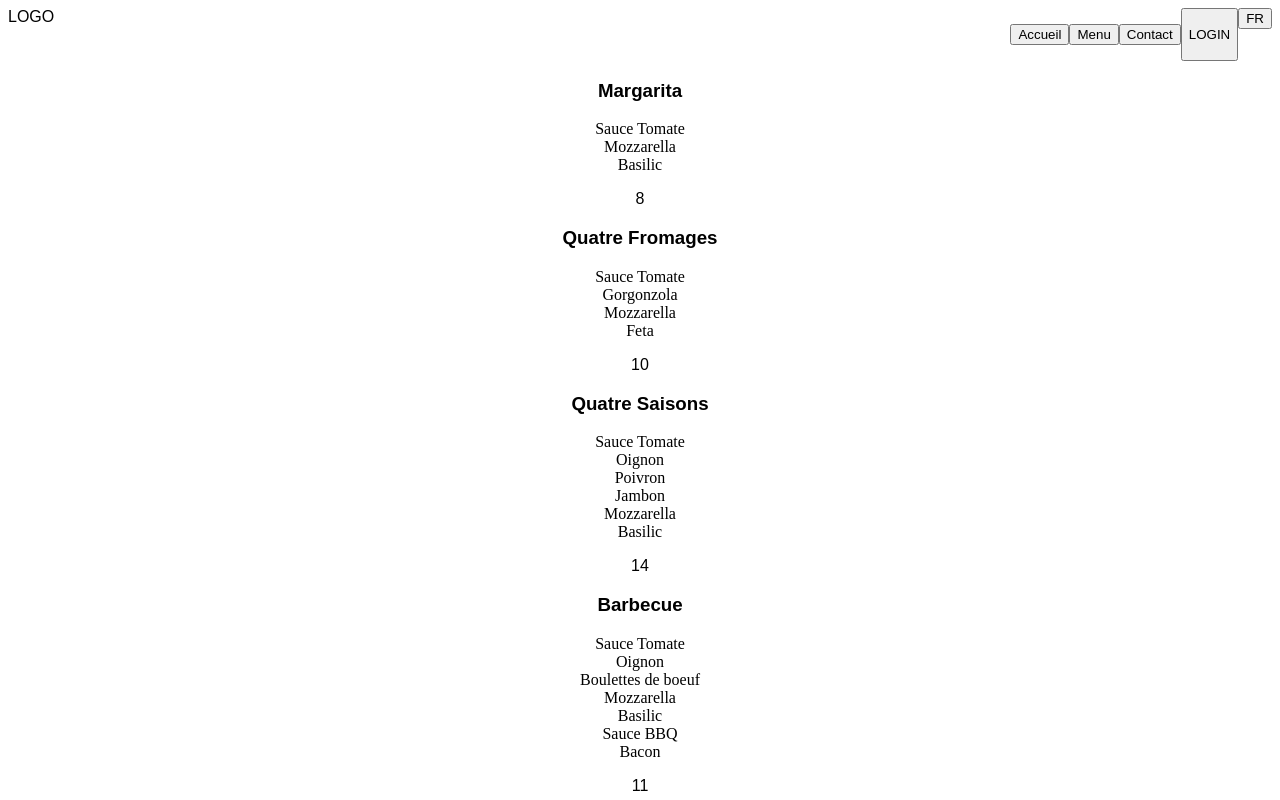
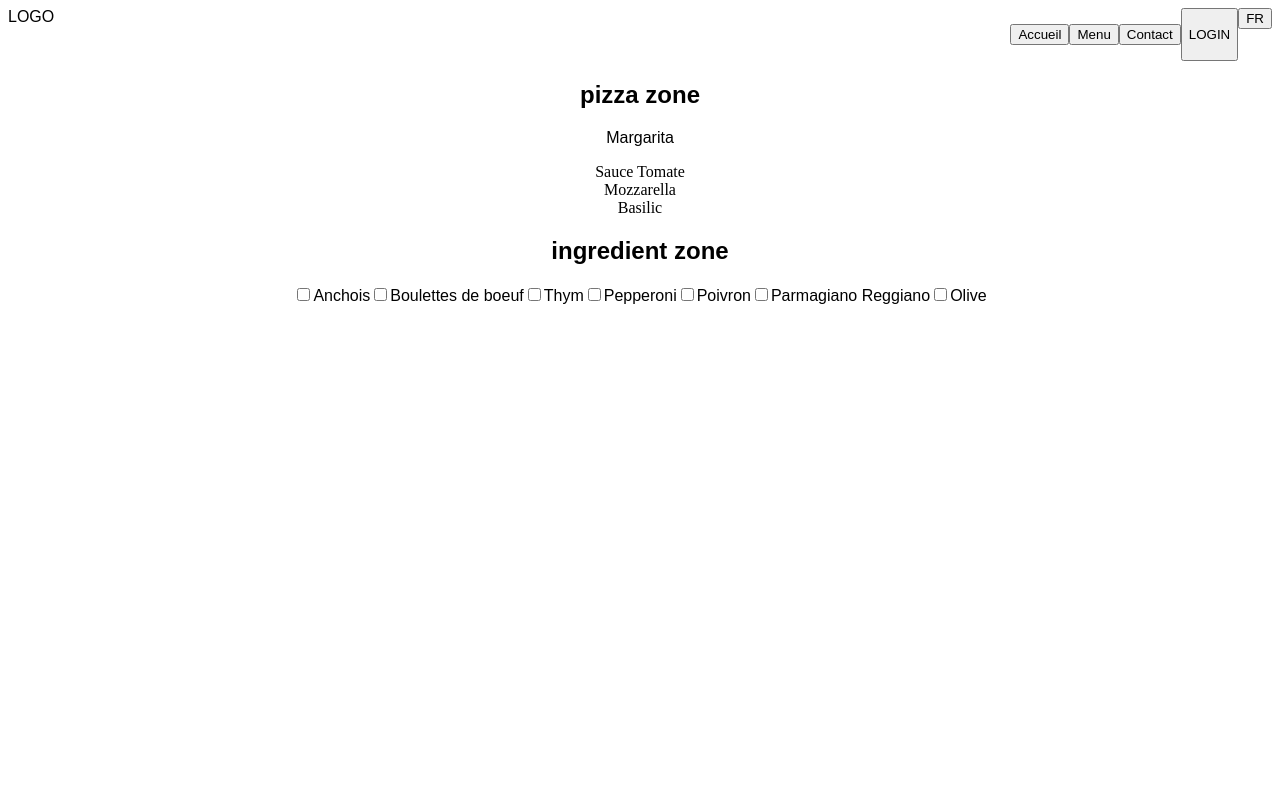
Before and after one commit to LockyBounty/pizzaawoo, a React (Create React App) app: page / in a window 1280 px wide. Shown: the top 800 px of the page. Built offline with nearby package versions, Linux system fonts and the light colour scheme; a web font is replaced by a local one.

Commit message:
Added - Custom pizza actions

```diff
--- a/src/App.tsx
+++ b/src/App.tsx
@@ -5,12 +5,13 @@ import LandPage from "./Landpage";
 import Pizza from "./Recipe";
 import Listing from "./Listing";
 import Header from "./Header";
+import { Custom } from "./Custom";
 
 export default function App() {
   return (
     <div className="App">
       <Header />
-      <Listing />
+      <Custom />
       {/*<Footer />*/}
     </div>
   );
--- /dev/null
+++ b/src/Custom.tsx
@@ -0,0 +1,42 @@
+import { Pizzas, Topping, Drink } from "./Recipe";
+import React, { useState } from "react";
+
+export function Custom() {
+  const [pizza, setPizza] = useState(Pizzas[0].recette);
+
+  function onSelect() {
+    return;
+  }
+  /*function handleClick() {
+    setPizza(pi + 1);
+  }
+  */
+  return (
+    <div>
+      {console.log(pizza)}
+      <div>
+        <h2>pizza zone</h2>
+        <div>
+          <p>{Pizzas[0].nom}</p>
+          <ul>
+            {pizza.map((ingredient, index) => (
+              <li key={index}>{ingredient}</li>
+            ))}
+          </ul>
+        </div>
+      </div>
+      <div>
+        <h2>ingredient zone</h2>
+        <div>
+          {Topping.map((supplement, i) => (
+            <label key={i}>
+              <input type="checkbox" name={supplement} value={supplement} />
+              {supplement}
+            </label>
+          ))}
+        </div>
+        {/*<button onClick={() => setPizza(pi + 1)}>click</button>*/}
+      </div>
+    </div>
+  );
+}
--- a/src/Listing.tsx
+++ b/src/Listing.tsx
@@ -1,4 +1,4 @@
-import Pizzas from "./Recipe";
+import { Pizzas, Topping, Drink } from "./Recipe";
 import "./styles.css";
 
 const Listing = () => (
--- a/src/Recipe.tsx
+++ b/src/Recipe.tsx
@@ -1,4 +1,4 @@
-const Pizzas = [
+export const Pizzas = [
   {
     nom: "Margarita",
     recette: ["Sauce Tomate", "Mozzarella", "Basilic"],
@@ -54,8 +54,8 @@ const Pizzas = [
   }
 ];
 
-/*
-const Topping = [
+
+export const Topping = [
   "Anchois",
   "Boulettes de boeuf",
   "Thym",
@@ -65,7 +65,7 @@ const Topping = [
   "Olive"
 ];
 
-const Drink = [
+export const Drink = [
   "A&W root",
   "Coca Cola",
   "Coca Cola Zero",
@@ -74,7 +74,9 @@ const Drink = [
   "Pepsi"
 ];
 
+
+/*
 export { Pizzas, Topping, Drink };
 */
 
-export default Pizzas;
+//export default Pizzas;
```
